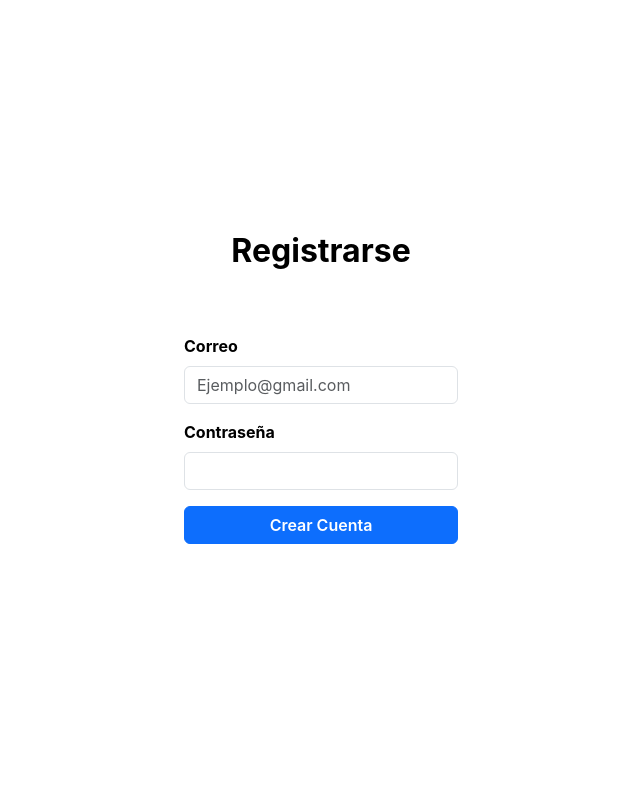
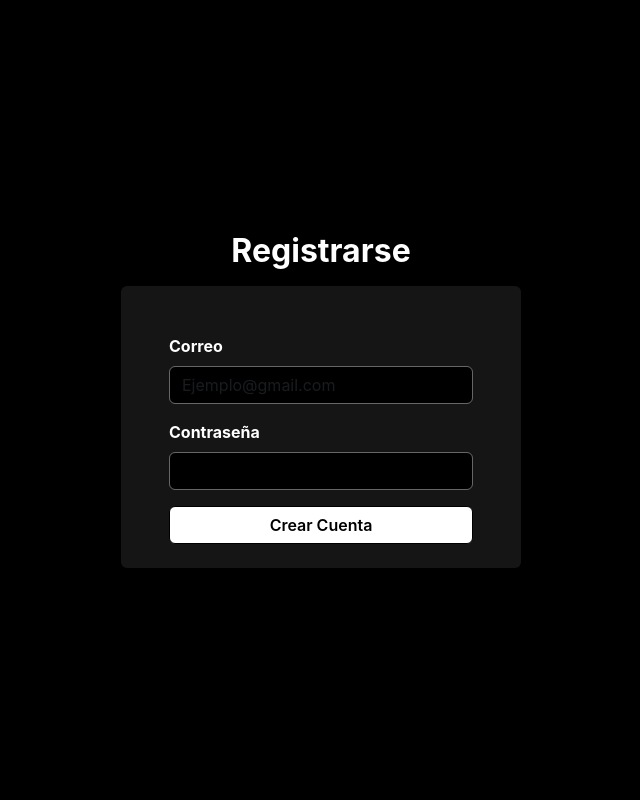
Before and after one commit to Caarloss14/Trabajo_Tema5, a PHP site: page /registro.php in a window 1280 px wide. Shown: the whole page, without its empty margins (319-959 px from the left). Run offline with PHP 8.4, Linux system fonts and the light colour scheme.

Commit message:
guardado3

```diff
--- a/pagina_web/css/styles.css
+++ b/pagina_web/css/styles.css
@@ -6,9 +6,25 @@
     box-sizing: border-box;
     transition: background-color .3s, color .3s;
     font-family: "Inter", sans-serif;
-    color: black;
+    color: rgb(255, 255, 255);
 }
 
 body {
-    background-color: black;
+    background-color: black !important;
 }
+
+form {
+    background-color: rgb(22, 21, 21);
+    width: 400px;
+}
+
+input {
+    background-color: black !important;
+    border-color: #666 !important;
+}
+
+button {
+    background-color: white !important;
+    color: black !important;
+    border-color: #000000 !important;
+}
```
